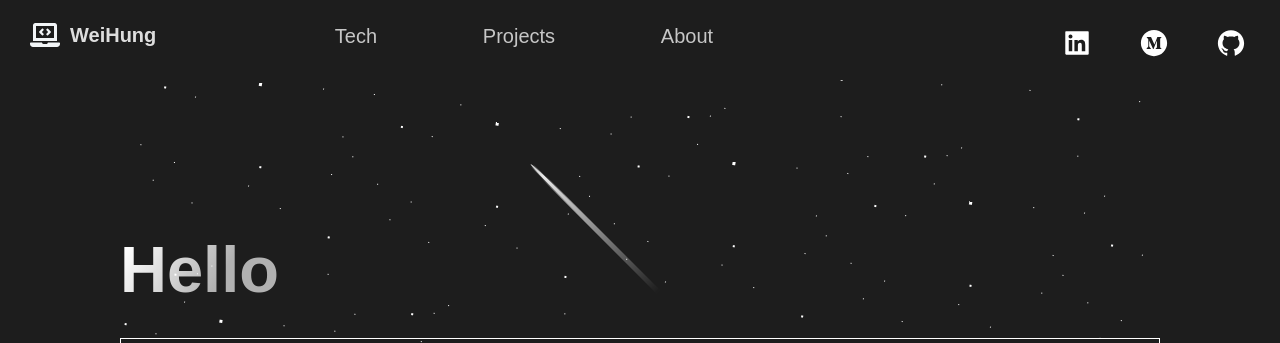
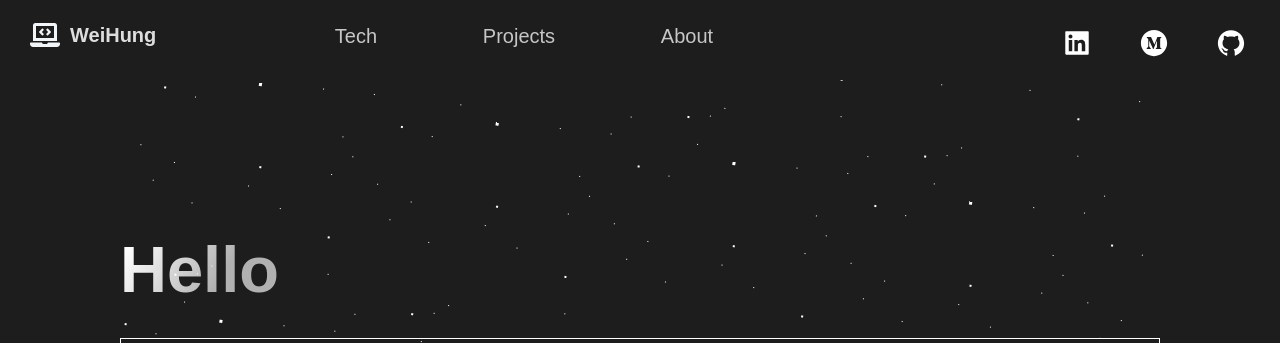
Before and after one commit to weihungchin/portfolio, a Next.js app: page / in a window 1280 px wide. Shown: the top 343 px of the page. Built offline with nearby package versions, Linux system fonts and the light colour scheme.

Commit message:
Misc adjustment

```diff
--- a/components/Landing/LandingStyles.js
+++ b/components/Landing/LandingStyles.js
@@ -127,5 +127,5 @@ export const ShootingStar = styled.div `
   right: 0;
   background: linear-gradient(to top, rgba(255, 255, 255, 0), white);
   animation: ${shootingStarAnimation} 6s linear infinite;
-  animation-delay: 5s;
+  animation-delay: 4.5s;
 `;
--- a/pages/index.js
+++ b/pages/index.js
@@ -6,6 +6,7 @@ import About from "../components/About/About";
 import Head from "next/head";
 
 const Home = () => {
+  { console.log("🤓 Nothing to see here")}
   return (
     <Layout>
       <Head>
```
